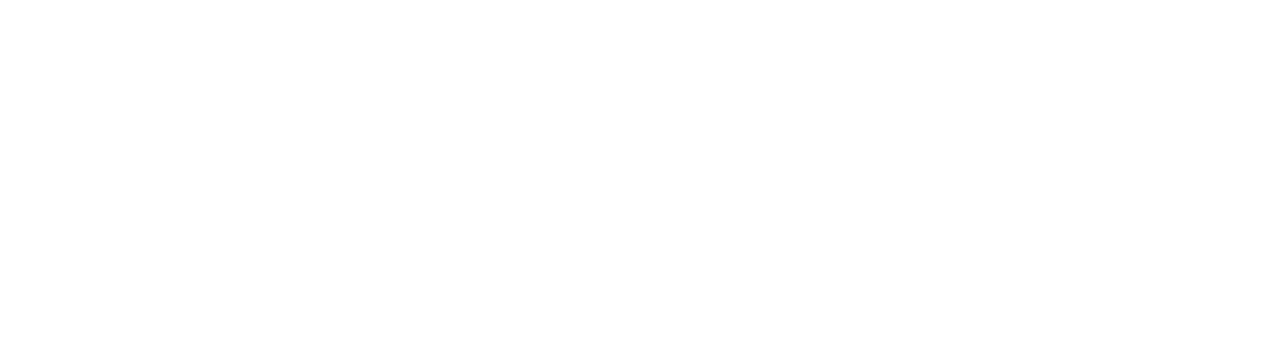
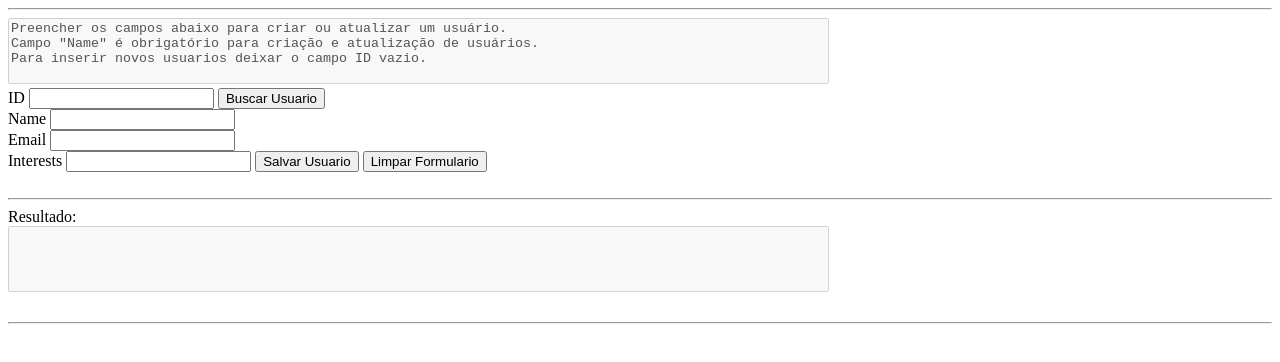
Before and after one commit to dpgouveia/nodejs_api_mongo_docker, a website: page src/resources/index.html in a window 1280 px wide. Drawn offline with Linux system fonts and the light colour scheme.

Commit message:
Criacao SPA da aplicacao. Desenvolvimento parcial do botao buscar usuario

```diff
--- /dev/null
+++ b/src/index.js
@@ -0,0 +1,26 @@
+console.log(`Logging output...`);
+
+document.querySelector('#buttonBuscarUsuario').onclick = function () {
+    console.log(`Button clicked: #buttonBuscarUsuario `);
+
+    // Obtendo componente de output
+    const outputLog = document.querySelector('#txtareaOutputLog');
+
+    // Obtendo ID
+    const value = document.querySelector('#inputId').value;
+    console.log(value);
+    if(value == "" || value == null || value == undefined) {
+        outputLog.innerText = 'Erro: ID vazio'
+    } else {
+        outputLog.innerText = `TODO: Buscando registro no banco e apresentando na tela`;
+    }
+
+}
+
+document.querySelector('#buttonSaveUsuario').onclick = function() {
+    console.log(`Button clicked: #buttonSaveUsuario `);
+}
+
+document.querySelector('#buttonLimparFormulario').onclick = function() {
+    console.log(`Button clicked: #buttonLimparFormulario `);
+}
--- a/src/resources/index.html
+++ b/src/resources/index.html
@@ -8,7 +8,34 @@
 </head>
 <body>
 
+    <hr>
+    <div>
+        <textarea name="txtareaUpdateInfo" id="txtareaUpdateInfo" cols="100" rows="4" readonly disabled style="resize: none">
+Preencher os campos abaixo para criar ou atualizar um usuário.
+Campo "Name" é obrigatório para criação e atualização de usuários.
+Para inserir novos usuarios deixar o campo ID vazio.
+        </textarea>
+        <br>
+        <label>ID</label>        <input type="text" name="inputId" id="inputId" style="width: 100" >
+        <button type="submit" name="buttonBuscarUsuario" id="buttonBuscarUsuario" >Buscar Usuario</button>          <br>
+        <label>Name</label>      <input type="text" name="inputName" id="inputName" required>                       <br>
+        <label>Email</label>     <input type="text" name="inputEmail" id="inputEmail">                              <br>
+        <label>Interests</label> <input type="text" name="inputInterests" id="inputInterests">
+        <button type="submit" name="buttonSaveUsuario" id="buttonSaveUsuario">Salvar Usuario</button>
+        <button type="submit" name="buttonLimparFormulario" id="buttonLimparFormulario">Limpar Formulario</button>  <br>
+    </div>
+    <br>
+    <hr>
 
+
+    <div>
+        <label>Resultado: </label>
+        <br>
+        <textarea name="txtareaOutputLog" id="txtareaOutputLog" cols="100" rows="4" readonly disabled style="resize: none"></textarea>
+    </div>
+    <br>
+    <hr>
+    <script src="../index.js"> </script>
 
 </body>
 </html>
```
